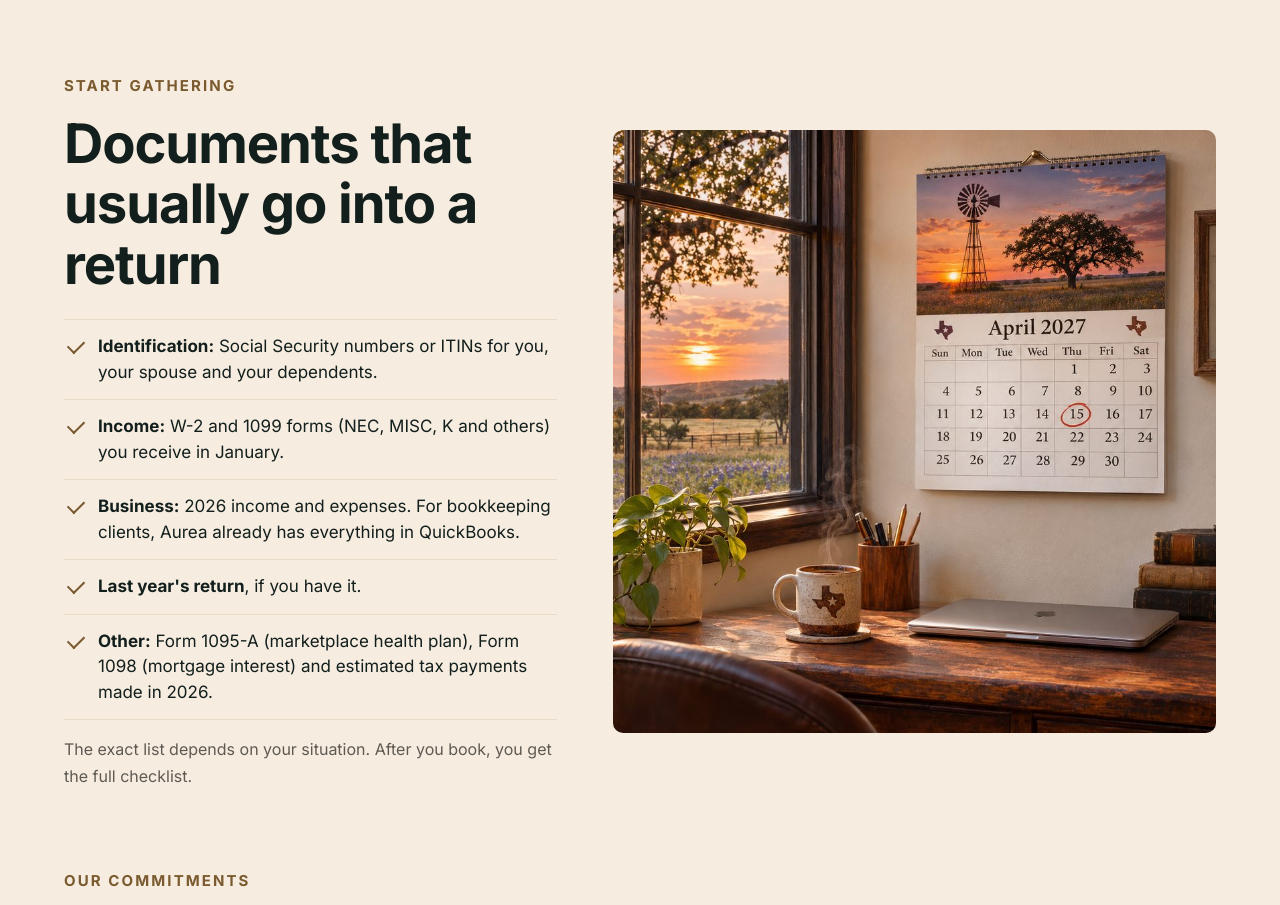
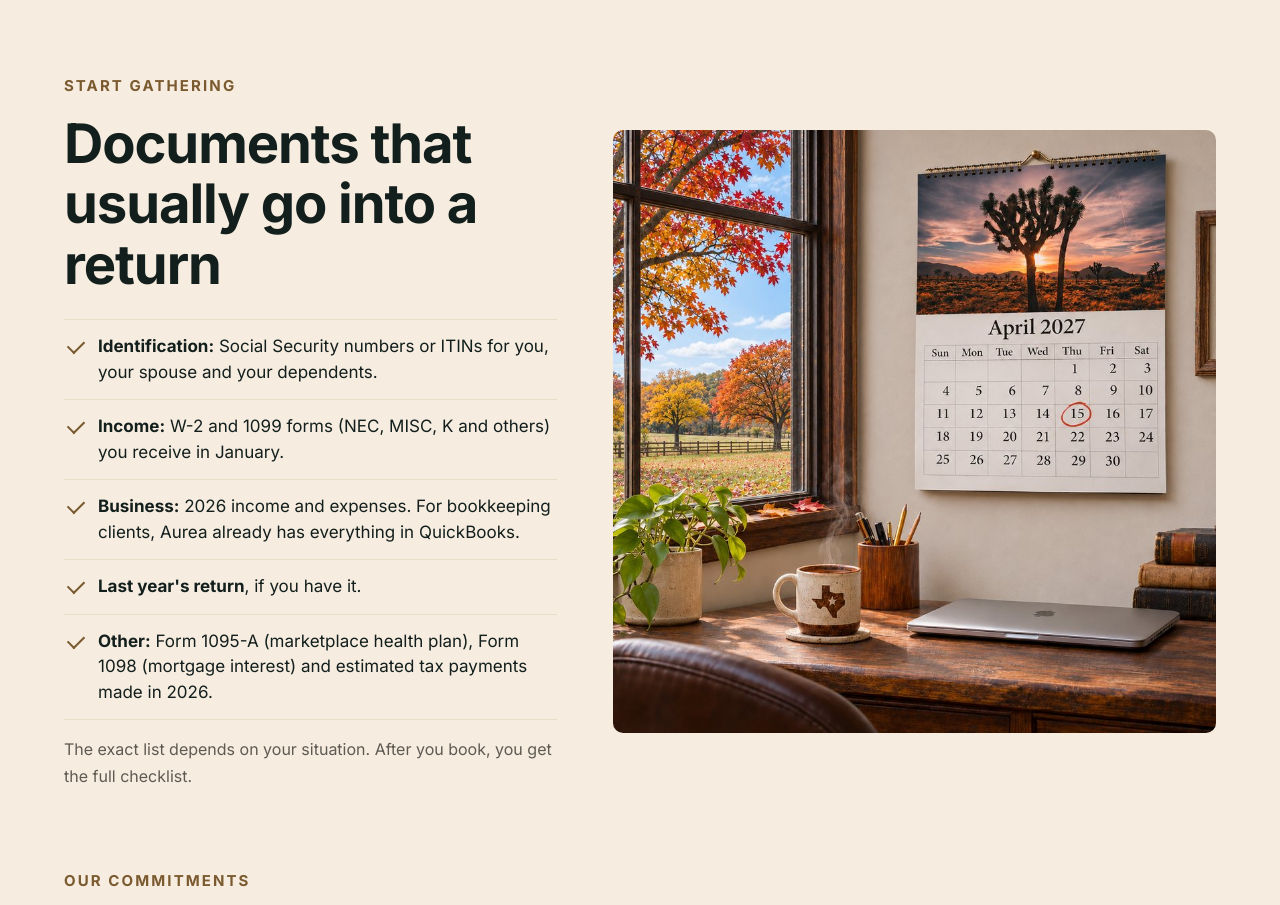
Before and after one commit to aurefi/aurefi.github.io, a plain HTML site: page impostos.html in a window 1280 px wide. Shown: the part 1760-2665 px from the top of the page. Drawn offline with nearby package versions, Linux system fonts and the light colour scheme.

Commit message:
Add files via upload

```diff
--- a/impostos.html
+++ b/impostos.html
@@ -134,7 +134,7 @@
         </ul>
         <p class="pg-intro" style="font-size:16px">A lista exata depende do seu caso. Depois do agendamento, você recebe o checklist completo.</p>
       </div>
-      <img src="img/why2.jpg" alt="Calendário de parede numa mesa de trabalho perto da janela" loading="lazy">
+      <img src="img/calendario-outono.jpg" data-sazonal="calendario" alt="Calendário de parede numa mesa de trabalho perto da janela" loading="lazy">
     </div>
   </section>
 
@@ -225,7 +225,7 @@
         </ul>
         <p class="pg-intro" style="font-size:16px">The exact list depends on your situation. After you book, you get the full checklist.</p>
       </div>
-      <img src="img/why2.jpg" alt="Wall calendar on a desk near a window" loading="lazy">
+      <img src="img/calendario-outono.jpg" data-sazonal="calendario" alt="Wall calendar on a desk near a window" loading="lazy">
     </div>
   </section>
 
--- a/main.js
+++ b/main.js
@@ -309,3 +309,20 @@ if (tWrap && Array.isArray(window.TESTIMONIALS) && window.TESTIMONIALS.length) {
   });
   tWrap.hidden = false;
 }
+
+/* ---------- Foto do calendário que muda com a estação (img com data-sazonal="calendario") ----------
+   Datas no horário de Chicago (CT), todo ano:
+   18/12 a 31/12 → natal (uma semana antes do Natal) · 01/01 a 19/03 → inverno
+   20/03 a 21/09 → primavera · 22/09 a 17/12 → outono (é a foto que já vem no HTML) */
+(function () {
+  const imgs = document.querySelectorAll('img[data-sazonal="calendario"]');
+  if (!imgs.length) return;
+  let m, d;
+  try {
+    const p = new Intl.DateTimeFormat("en-US", { timeZone: "America/Chicago", month: "numeric", day: "numeric" }).formatToParts(new Date());
+    m = +p.find(x => x.type === "month").value; d = +p.find(x => x.type === "day").value;
+  } catch (e) { const h = new Date(); m = h.getMonth() + 1; d = h.getDate(); }
+  const md = m * 100 + d;   // ex.: 18/12 → 1218
+  const estacao = md >= 1218 ? "natal" : md < 320 ? "inverno" : md < 922 ? "primavera" : "outono";
+  imgs.forEach(img => { img.src = "img/calendario-" + estacao + ".jpg"; });
+})();
```
Also changed, not shown: index.html (+1 -1 lines), img/calendario-inverno.jpg (added), img/calendario-natal.jpg (added), img/calendario-outono.jpg (added), img/calendario-primavera.jpg (added).
